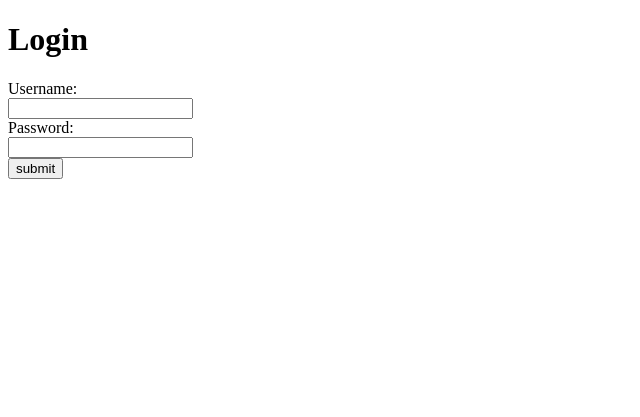
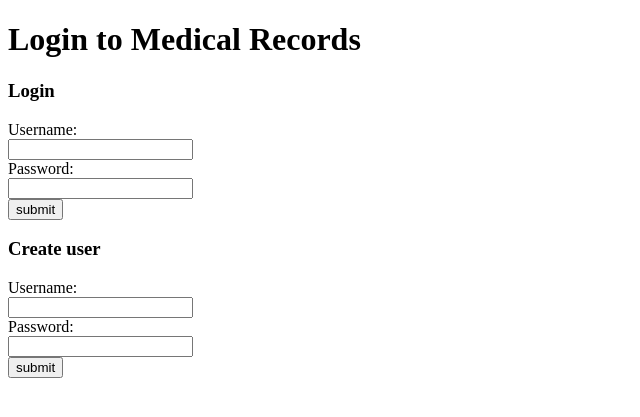
Before and after one commit to teemupaloniemi/scaling-happiness, a Django app: page / in a window 1280 px wide. Shown: the top 417 px of the page, without its empty margins (0-640 px from the left). Run offline with Django 5.2, Linux system fonts and the light colour scheme.

Commit message:
user creation

```diff
--- a/project/log.txt
+++ b/project/log.txt
@@ -27,3 +27,6 @@
 ==== 05/10/2024 - 15:14:02 | bob logged in ====
 ==== 05/10/2024 - 15:14:57 | bob logged out ====
 ==== 05/10/2024 - 15:15:17 | bob logged in ====
+==== 05/10/2024 - 16:52:04 | bob logged out ====
+==== 05/10/2024 - 16:53:36 | kissa logged in ====
+==== 05/10/2024 - 16:53:45 | kissa logged out ====
--- a/project/med/templates/med/index.html
+++ b/project/med/templates/med/index.html
@@ -7,7 +7,8 @@
 </head>
 <body>
 
-<h1>Login</h1>
+<h1>Login to Medical Records</h1>
+<h3>Login</h3>
 <form action="login/" method="post">
 	{% csrf_token %}
 	<label for="username">Username:</label></br>
@@ -16,5 +17,14 @@
 	<input type=password  id="password" name="password" required></br>
 	<input type="submit" value="submit">
 </form>
+<h3>Create user</h3>
+<form action="create/" method="post">
+	{% csrf_token %}
+	<label for="username">Username:</label></br>
+        <input type="text" id="username" name="username" required></br>
+	<label for="password">Password:</label></br>
+	<input type="text" id="password" name="password" required></br>
+	<input type="submit" value="submit">
+</form>
 </body>
 </html>
--- a/project/med/views.py
+++ b/project/med/views.py
@@ -1,4 +1,5 @@
 import time
+from django.contrib import messages
 from django.shortcuts import render, redirect
 from django.forms.models import model_to_dict
 from django.contrib.auth import authenticate, login as django_login, logout as django_logout
@@ -87,6 +88,7 @@ def isadmin(user):
         return user.is_authenticated and user.is_staff
     return True
 
+
 @login_required
 @user_passes_test(isadmin, login_url='/') # patch 2: only admin is allowed to see the logs
 def log(request):
@@ -98,12 +100,13 @@ def log(request):
         return render(request, 'med/log.html', {'data': log_data})
     return redirect('/')
 
+
 def create_users(request):
-    User.objects.create_user(username='bob', password='squarepants')
-    print("created bob squarepants")
-    User.objects.create_user(username='alice', password='redqueen')
-    print("created alice redqueen")
-    User.objects.create_user(username='test', password='test')
-    print("created test test")
-
+    username = request.POST.get('username')
+    password = request.POST.get('password')
+    if not User.objects.filter(username=username).exists():
+       User.objects.create_user(username=username, password=password)
+       messages.success(request, f"Created user {username}")
+    else:
+       messages.warning(request, f"User {username} already exists")
     return redirect('/')
```
Also changed, not shown: project/db.sqlite3, 1 other file.
